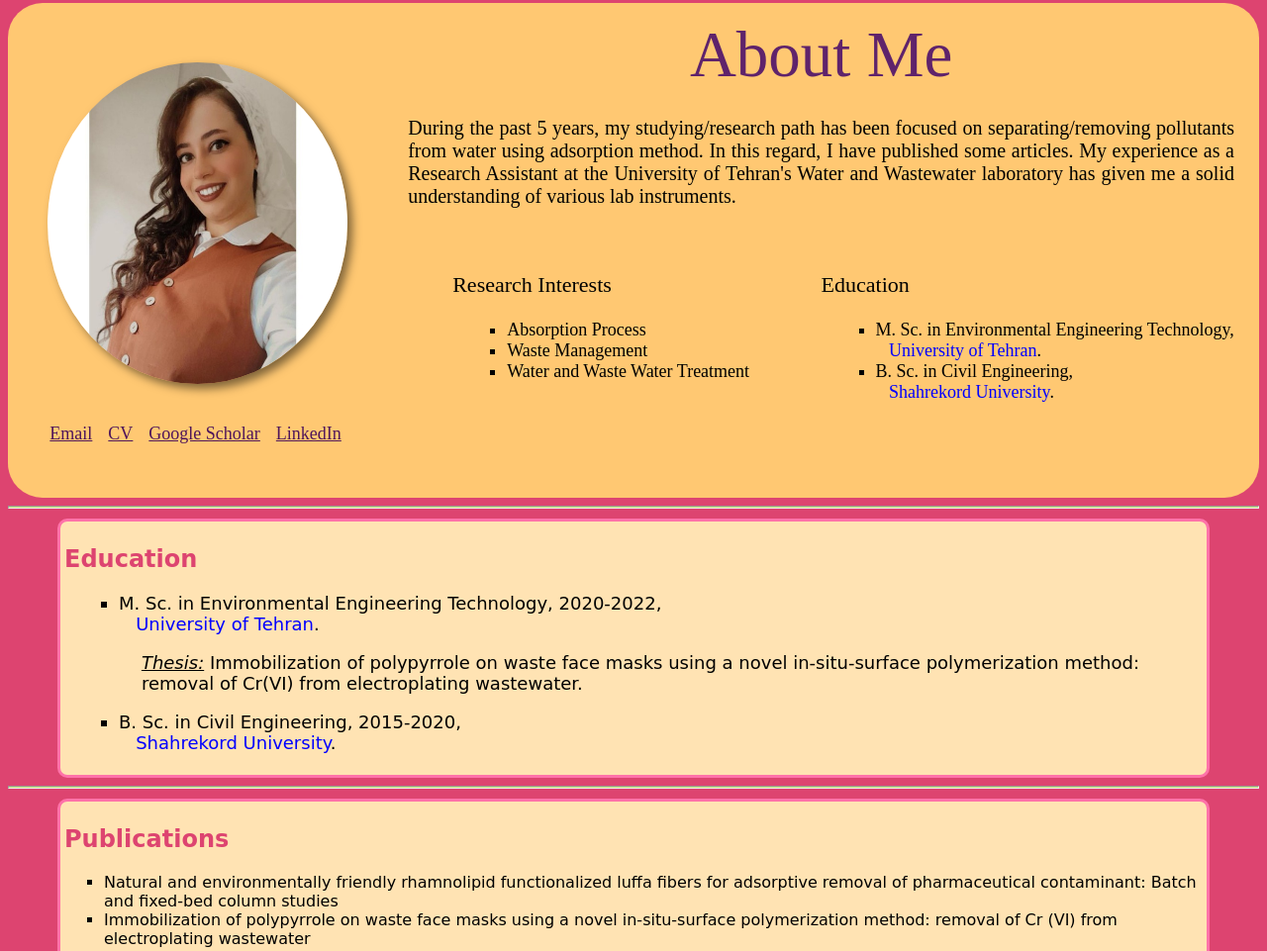
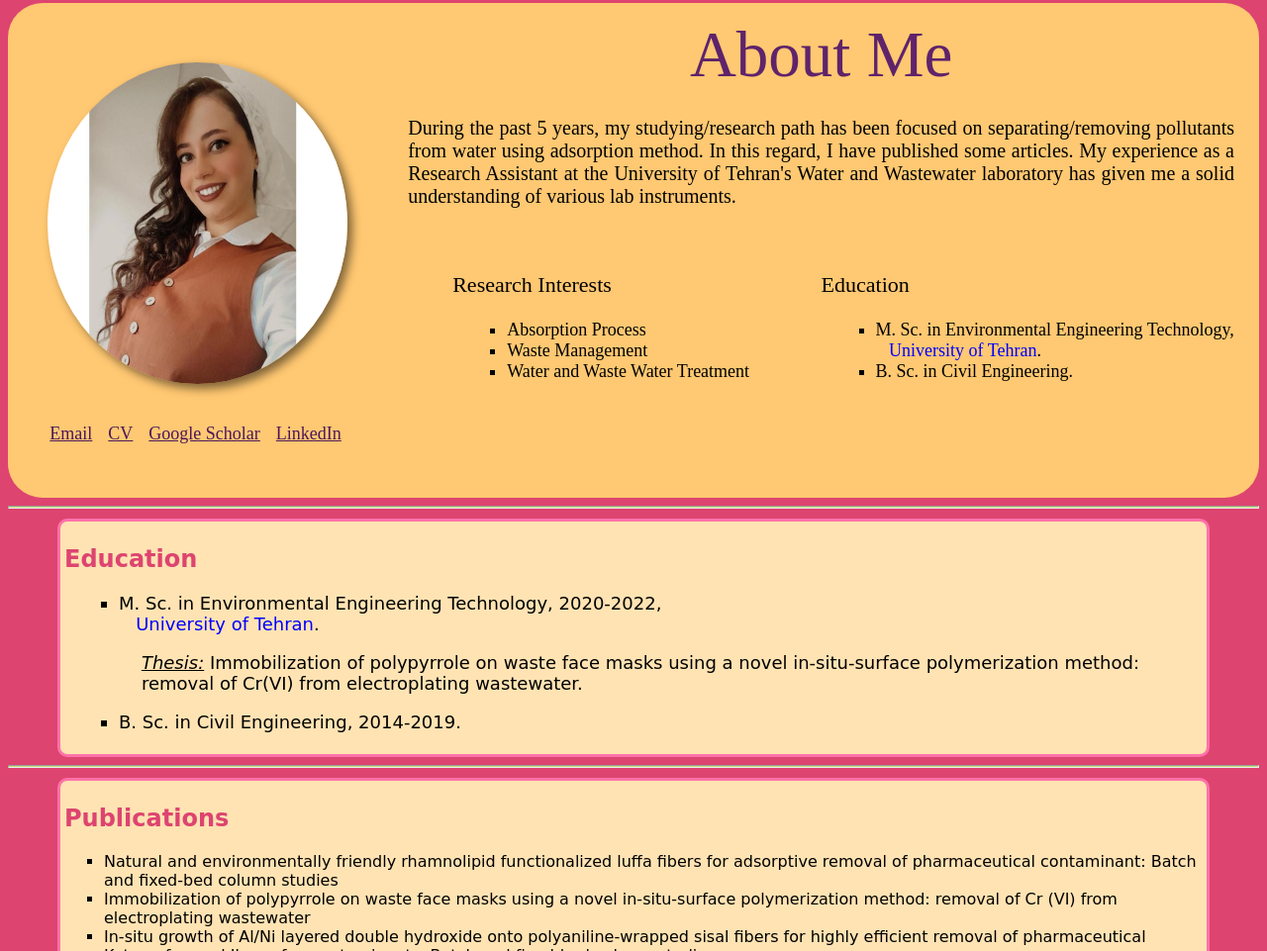
Before and after one commit to SabaReisi/PersonalWebPage, a plain HTML site: page index.html in a window 1280 px wide. Shown: the part 289-1250 px from the top of the page at 99% size. Drawn offline with Linux system fonts and the light colour scheme.

Commit message:
Update index.html

```diff
--- a/index.html
+++ b/index.html
@@ -293,8 +293,7 @@
 								<li> M. Sc. in Environmental Engineering Technology, <br>
 									 <span style="color: blue;">&nbsp;&nbsp;&nbsp;University of Tehran</span>.
 								</li>
-								<li> B. Sc. in Civil Engineering, <br>
-									 <span style="color: blue;">&nbsp;&nbsp;&nbsp;Shahrekord University</span>.
+								<li> B. Sc. in Civil Engineering. <br>
 								</li>
 							</ul>
 						</div>
@@ -314,8 +313,8 @@
 							&nbsp;&nbsp;&nbsp; removal of Cr(VI) from electroplating wastewater.
 						</p>
 				</li>
-				<li> B. Sc. in Civil Engineering, 2015-2020,<br>
-						<span style="color: blue;">&nbsp;&nbsp;&nbsp;Shahrekord University</span>.
+				<li> B. Sc. in Civil Engineering, 2014-2019.<br>
+
 				</li>
 			</ul>
 		</div>
```
